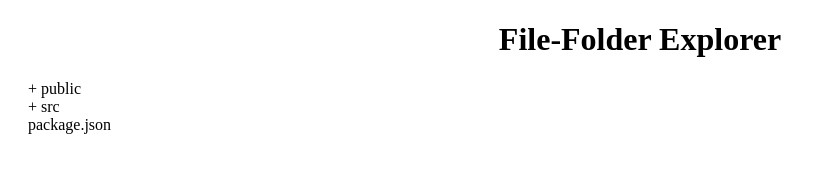
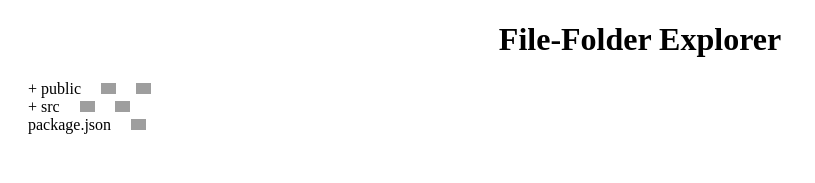
Before and after one commit to Bhupesh-aher/Frontend-machine-coding-round, a React (Vite) app: page / in a window 1280 px wide. Shown: the top 183 px of the page, without its empty margins (0-815 px from the left). Built offline with nearby package versions, Linux system fonts and the light colour scheme; grey boxes are pictures that could not be loaded.

Commit message:
add & remove file task

```diff
--- a/src/File Explorer/FileExplorer.jsx
+++ b/src/File Explorer/FileExplorer.jsx
@@ -6,11 +6,7 @@ const FileExplorer = () => {
 
     const [data, setData] = useState(json)
 
-    // List component will just render the list of objects/nodes
-    // it is recursing over list/array of objects(nodes)
-    const List = ({list}) => {
-
-
+    const List = ({list, addNodeToList, deleteNodeFromList}) => {
         const [isExpand, setIsExpand] = useState({})
 
         return (
@@ -19,7 +15,9 @@ const FileExplorer = () => {
                  <div key={node.id}>
                     {node.isFolder && <span onClick={() => setIsExpand(prev =>( {...prev, [node.name]: !prev[node.name] }))}>{isExpand?.[node.name] ? "-" : "+"  } </span> }
                     <span>{node.name}</span>
-                    {isExpand?.[node.name] && node?.children && <List list={node.children} />}
+                    {node?.isFolder && <span onClick={() => addNodeToList(node.id)}><img src="https://cdn-icons-png.flaticon.com/512/58/58298.png" alt="" className='icon'/></span>}
+                    <span onClick={() => deleteNodeFromList(node.id)}><img src="https://cdn-icons-png.flaticon.com/512/1214/1214428.png" alt="icon" className='icon'/></span>
+                    {isExpand?.[node.name] && node?.children && <List list={node.children}  addNodeToList={addNodeToList} deleteNodeFromList={deleteNodeFromList}/>}
                  </div>
 
                 ))}
@@ -27,10 +25,55 @@ const FileExplorer = () => {
         )
     }
 
+
+    // adding node to a tree using recursion
+    const addNodeToList = (parentId) => {
+
+    const name = prompt("Enter Folder Name")
+
+        const updateTree = (list) => {
+            return list.map((node) => {
+                if(node.id === parentId){
+                    return {
+                        ...node,
+                        children: [
+                            ...node.children,
+                            {id: Date.now().toString(), name: name, isFolder: true, children: []}
+                        ],
+                    }
+                }
+                if(node.children){
+                    return {...node, children: updateTree(node.children)}
+                }
+                return node
+            })
+        }
+        setData((prev) => updateTree(prev))
+    }
+
+
+    // removing node to a tree using recursion
+
+    const deleteNodeFromList = (itemId) => {
+        const updateTree = (list) => {
+            return list
+                .filter((node) => node.id !== itemId)
+                .map((node) => {
+                    if(node.children){
+                        return {...node, children: updateTree(node.children)}
+                }
+                return node
+            })
+        }
+        setData((prev) => updateTree(prev))
+    }
+
     return (
+
+
         <div>
             <h1>File-Folder Explorer</h1>
-            <List list={data}/>
+            <List list={data} addNodeToList={addNodeToList} deleteNodeFromList={deleteNodeFromList}/>
         </div>
     )
 }
--- a/src/File Explorer/data.json
+++ b/src/File Explorer/data.json
@@ -8,11 +8,6 @@
                 "id": "2",
                 "name": "index.html",
                 "isFolder": false
-            },
-            {
-                "id": "10",
-                "name": "main.html",
-                "isFolder": false
             }
         ]
     },
@@ -22,17 +17,17 @@
         "isFolder": true,
         "children": [
             {
-                "id": "8",
+                "id": "4",
                 "name": "componenets",
                 "isFolder": true,
                 "children":[
                     {
-                        "id": "4",
+                        "id": "5",
                         "name": "test",
                         "isFolder": true,
                         "children": [
                             {
-                                "id": "5",
+                                "id": "6",
                                 "name": "file.js",
                                 "isFolder": false
                             }
@@ -41,12 +36,12 @@
                 ]
             },
             {
-                "id":"9",
+                "id":"7",
                 "name": "App.js",
                 "isFolder": false
             },
             {
-                "id": "6",
+                "id": "8",
                 "name": "index.html",
                 "isFolder": false
             }
@@ -54,7 +49,7 @@
         ]
     },
     {
-        "id": "7",
+        "id": "9",
         "name": "package.json",
         "isFolder": false
     }
--- a/src/File Explorer/file.css
+++ b/src/File Explorer/file.css
@@ -4,3 +4,8 @@
     max-width: 200px;
     cursor: pointer;
 }
+
+.icon{
+    width: 15px;
+    margin-left: 20px;
+}
```
